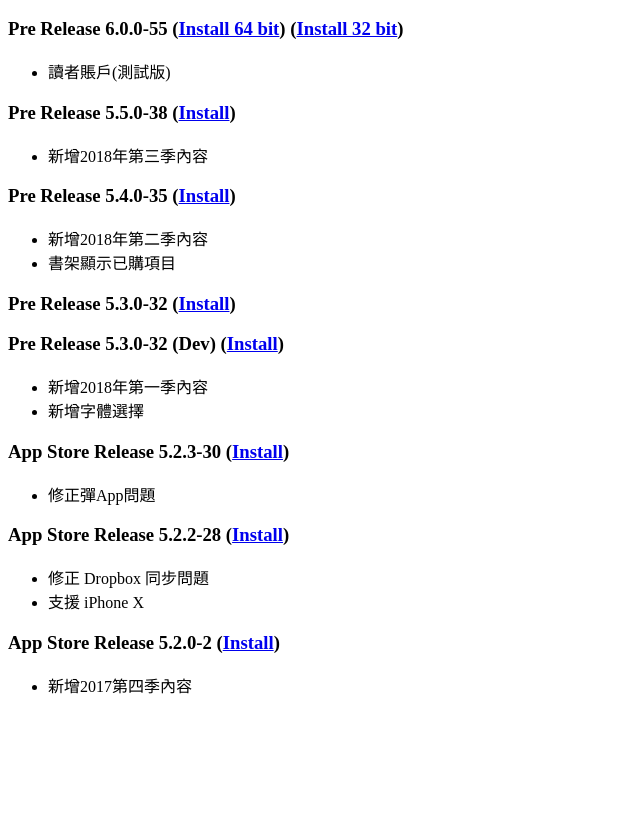
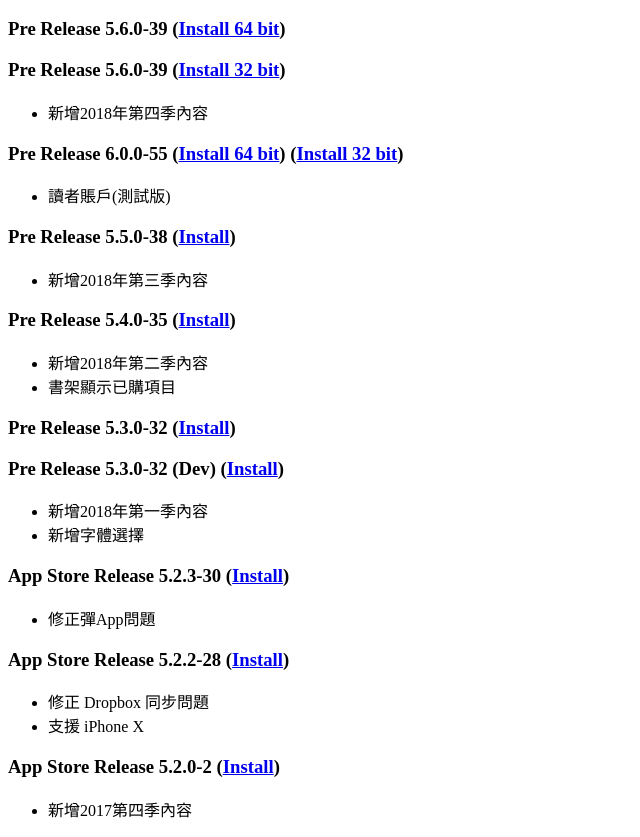
Before and after one commit to eddy-lau/ota, a plain HTML site: page cdb/index.html in a window 1280 px wide. Shown: the part 57-894 px from the top of the page, without its empty margins (0-640 px from the left). Before the commit the page ends 800 px from the top, so only its background shows below. Drawn offline with Linux system fonts and the light colour scheme.

Commit message:
added 5.6.0 build 39

```diff
--- a/cdb/index.html
+++ b/cdb/index.html
@@ -8,6 +8,13 @@
   <body>
     <h1>每日讀經釋義 iOS App</h1>
 
+    <p>
+      <h3>Pre Release 5.6.0-39 (<a href="itms-services://?action=download-manifest&amp;url=https://eddy-lau.github.io/ota/cdb/v5.6.0-39-dev-64.plist">Install 64 bit</a>)</h3>
+      <h3>Pre Release 5.6.0-39 (<a href="itms-services://?action=download-manifest&amp;url=https://eddy-lau.github.io/ota/cdb/v5.6.0-39-dev-32.plist">Install 32 bit</a>)</h3>
+      <ul>
+        <li>新增2018年第四季內容</li>
+      </ul>
+    </p>
     <p>
       <h3>Pre Release 6.0.0-55 (<a href="itms-services://?action=download-manifest&amp;url=https://eddy-lau.github.io/ota/cdb/v6.0.0-55-dev-64.plist">Install 64 bit</a>) (<a href="itms-services://?action=download-manifest&amp;url=https://eddy-lau.github.io/ota/cdb/v6.0.0-55-dev-32.plist">Install 32 bit</a>)</h3>
       <ul>
```
Also changed, not shown: 2 other files.
